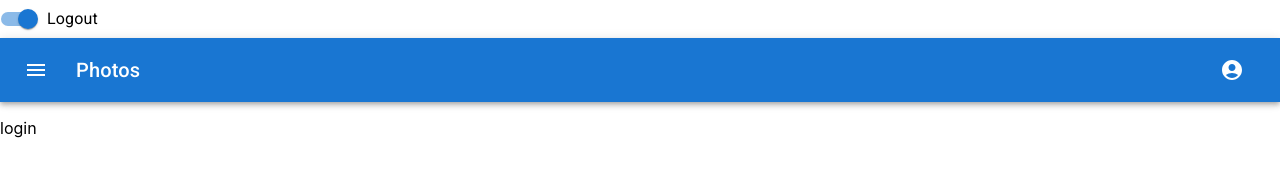
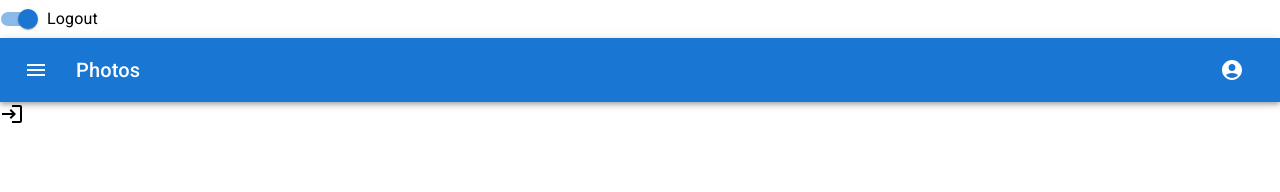
Before and after one commit to jt-rose/finnegan-frontend, a React (Create React App) app: page / in a window 1280 px wide. Shown: the top 192 px of the page. Built offline with nearby package versions, Linux system fonts and the light colour scheme.

Commit message:
rename login page

```diff
--- a/src/App.tsx
+++ b/src/App.tsx
@@ -1,7 +1,7 @@
 import "./App.css";
 import Navbar from "./components/Navbar";
 import { QueryClient, QueryClientProvider } from "react-query";
-import Index from "./pages/Index";
+import { Login } from "@mui/icons-material";
 
 const queryClient = new QueryClient();
 
@@ -10,7 +10,7 @@ function App() {
     <QueryClientProvider client={queryClient}>
       <div>
         <Navbar />
-        <Index />
+        <Login />
       </div>
     </QueryClientProvider>
   );
```
Also changed, not shown: src/pages/Login.tsx (renamed from src/pages/Index.tsx).
